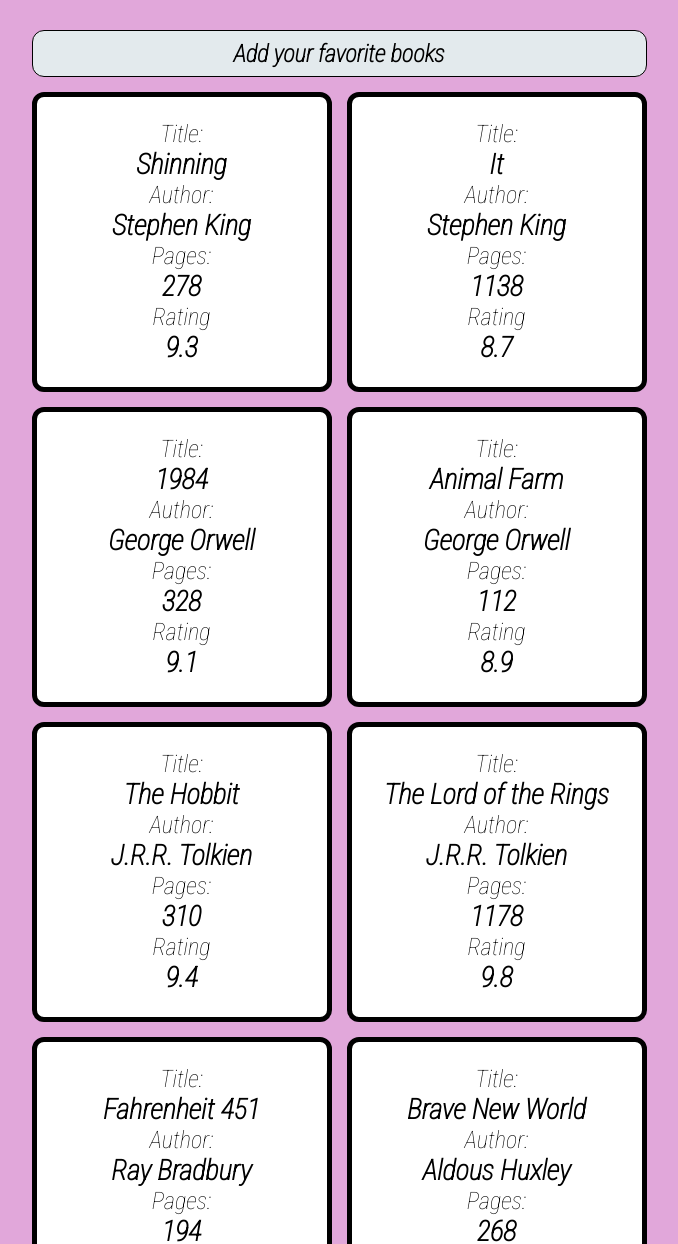
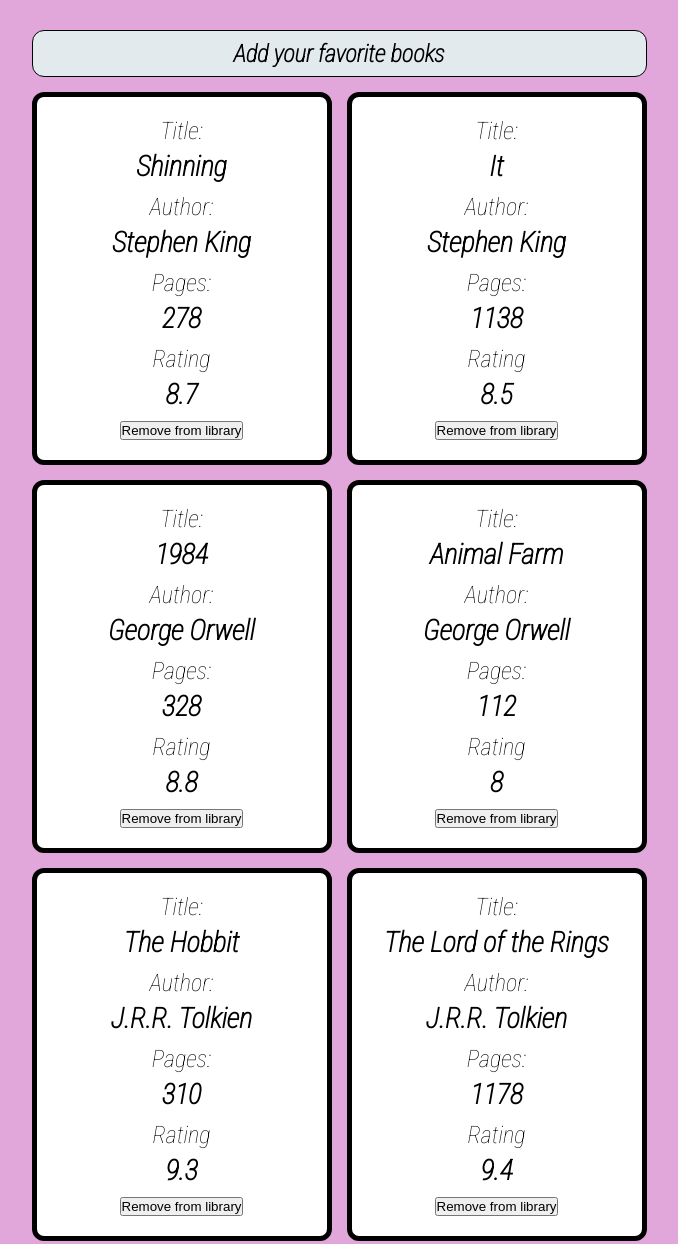
Before and after one commit to vukmilenkovic/Library, a plain HTML site: page index.html in a window 1280 px wide. Shown: the top 1244 px of the page, without its empty margins (301-979 px from the left). Drawn offline with Linux system fonts and the light colour scheme.

Commit message:
Made the changes to the object and the dom displaying object values, replaced the read with a ratinga.

```diff
--- a/index.js
+++ b/index.js
@@ -1,56 +1,65 @@
 const myLibrary = [];
 
-function Book(title, author, pages, read, id) {
+function Book(title, author, pages, rating, id) {
+    this.id = id;
     this.title = title;
     this.author = author;
     this.pages = pages;
-    this.read = read;
-    this.id = id;
+    this.rating = rating;
+
 };
 
 function addBookToLibrary(title, author, pages, read, id){
     return new Book(title, author, pages, read, id);
 }
 
-book_001 = addBookToLibrary('Shinning', 'Stephen King', '278', true, crypto.randomUUID());
-book_002 = addBookToLibrary('It', 'Stephen King', '1138', true, crypto.randomUUID());
-book_003 = addBookToLibrary('1984', 'George Orwell', '328', true, crypto.randomUUID());
-book_004 = addBookToLibrary('Animal Farm', 'George Orwell', '112', false, crypto.randomUUID());
-book_005 = addBookToLibrary('The Hobbit', 'J.R.R. Tolkien', '310', true, crypto.randomUUID());
-book_006 = addBookToLibrary('The Lord of the Rings', 'J.R.R. Tolkien', '1178', true, crypto.randomUUID());
-book_007 = addBookToLibrary('Fahrenheit 451', 'Ray Bradbury', '194', false, crypto.randomUUID());
-book_008 = addBookToLibrary('Brave New World', 'Aldous Huxley', '268', true, crypto.randomUUID());
-book_009 = addBookToLibrary('Dune', 'Frank Herbert', '412', true, crypto.randomUUID());
-book_010 = addBookToLibrary('The Catcher in the Rye', 'J.D. Salinger', '277', false, crypto.randomUUID());
+book_001 = addBookToLibrary('Shinning', 'Stephen King', '278', 8.7, crypto.randomUUID());
+book_002 = addBookToLibrary('It', 'Stephen King', '1138', 8.5, crypto.randomUUID());
+book_003 = addBookToLibrary('1984', 'George Orwell', '328', 8.8, crypto.randomUUID());
+book_004 = addBookToLibrary('Animal Farm', 'George Orwell', '112', 8.0, crypto.randomUUID());
+book_005 = addBookToLibrary('The Hobbit', 'J.R.R. Tolkien', '310', 9.3, crypto.randomUUID());
+book_006 = addBookToLibrary('The Lord of the Rings', 'J.R.R. Tolkien', '1178', 9.4, crypto.randomUUID());
+book_007 = addBookToLibrary('Fahrenheit 451', 'Ray Bradbury', '194', 7.3, crypto.randomUUID());
+book_008 = addBookToLibrary('Brave New World', 'Aldous Huxley', '268', 7.7, crypto.randomUUID());
+book_009 = addBookToLibrary('Dune', 'Frank Herbert', '412', 8.7, crypto.randomUUID());
+book_010 = addBookToLibrary('The Catcher in the Rye', 'J.D. Salinger', '277', 8.1, crypto.randomUUID());
 
 
 
 myLibrary.push(book_001, book_002, book_003, book_004, book_005, book_006, book_007, book_008, book_009, book_010);
 
 
-
+const container = document.querySelector('.container');
 
 // Display data from JavaScript
 
-// const books = document.querySelector('.books');
+const books = document.querySelector('.books');
 
-// myLibrary.forEach(bookData => {
-//     const book = document.createElement('div');
-//     book.className = 'book';
-//     book.innerHTML = `
-//         <p>Title:<h3> ${bookData.title}</h3></p>
-//         <p>Author:<h3> ${bookData.author}</h3></p>
-//         <p>Pages:<h3> ${bookData.pages}</h3></p>
-//         <p>I read it?<h3> ${bookData.read}</h3></p>
-//     `;
-//     book.style.border = '5px solid black';
-//     book.style.borderRadius = '12px';
-//     book.style.backgroundColor = 'white';
-//     book.style.fontSize = '24px';
-//     book.style.padding = '20px';
+myLibrary.forEach(bookData => {
+    const div = document.createElement('div');
+    div.className = 'book';
+        div.innerHTML = `
+            <p data-id="${bookData.id}">Title:<h3> ${bookData.title}</h3></p>
+            <p>Author:<h3> ${bookData.author}</h3></p>
+            <p>Pages:<h3> ${bookData.pages}</h3></p>
+            <p>Rating<h3> ${bookData.rating}</h3></p>
+            <button>Remove from library</button>
+        `;
+    div.style.border = '5px solid black';
+    div.style.borderRadius = '12px';
+    div.style.backgroundColor = 'white';
+    div.style.fontSize = '24px';
+    div.style.padding = '20px';
 
-//     books.appendChild(book);
-// })
+    books.appendChild(div);
+})
+
+// Delete book
+function deleteBook(){
+    console.log(myLibrary);
+
+
+}
 
 
 
@@ -60,31 +69,33 @@ myLibrary.push(book_001, book_002, book_003, book_004, book_005, book_006, book_
 // book to it
 
 // Display data from the database
-fetch('./db.json')
-    .then(res => res.json())
-    .then(data => {
-        // Request calls the function
-        displayBooks(data.books);
-    })
+// fetch('./db.json')
+//     .then(res => res.json())
+//     .then(data => {
+//         // Request calls the function
+//         displayBooks(data.books);
+//     })
 
 
 
-function displayBooks(books){
-    const container = document.querySelector('.books');
+// function displayBooks(books){
+//     const container = document.querySelector('.books');
 
-    books.forEach(book => {
-        const div = document.createElement('div');
-        div.className = 'book';
-        div.innerHTML = `
-            <p>Title:<h3> ${book.title}</h3></p>
-            <p>Author:<h3> ${book.author}</h3></p>
-            <p>Pages:<h3> ${book.pages}</h3></p>
-            <p>Rating<h3> ${book.rating}</h3></p>
-        `;
+//     books.forEach(book => {
+//         const div = document.createElement('div');
+//         div.className = 'book';
+//         div.innerHTML = `
+//             <p>Title:<h3> ${book.title}</h3></p>
+//             <p>Author:<h3> ${book.author}</h3></p>
+//             <p>Pages:<h3> ${book.pages}</h3></p>
+//             <p>Rating<h3> ${book.rating}</h3></p>
+//             <button>Remove from library</button>
+//         `;
 
-        container.appendChild(div);
 
-})
+//         container.appendChild(div);
+
+// })
 
 
 const button = document.createElement('div');
@@ -94,7 +105,7 @@ button.innerHTML = `
 `;
 
 
-container.appendChild(button);
+books.appendChild(button);
 
 let isOpen = false;
 
@@ -108,7 +119,7 @@ button.addEventListener('click', () => {
     }
 });
 
-}
+
 
 function displayForm(){
     const books = document.querySelector('.books');
@@ -147,10 +158,6 @@ function displayForm(){
         </form>
     `;
         container.appendChild(div);
-
-
-
-
 }
 
 function hideForm() {
--- a/styles.css
+++ b/styles.css
@@ -52,6 +52,7 @@ body {
     background-color: white;
     font-size: 24px;
     padding: 20px;
+    gap: 5px;
 }
 
 .input-title {
```
